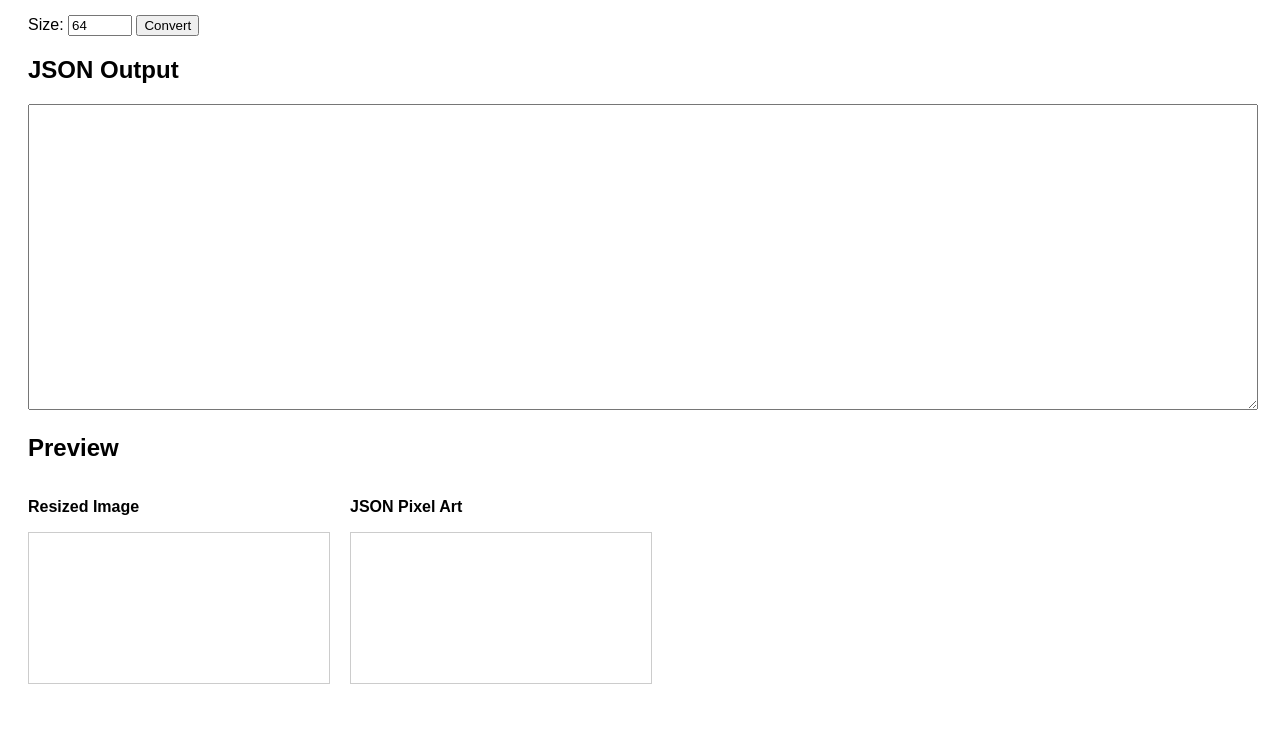
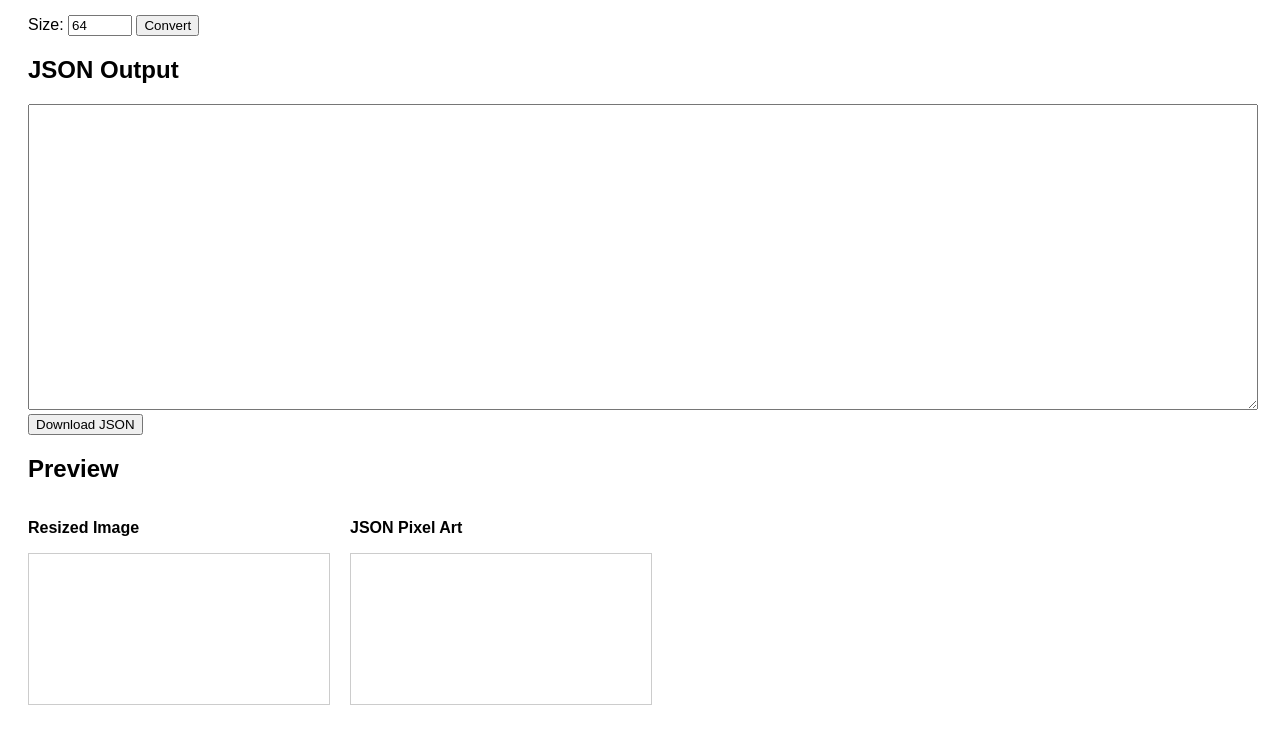
Before and after one commit to hafizxyz/Image-to-json-Pixels, a plain HTML site: page index.html in a window 1280 px wide. Shown: the part 132-869 px from the top of the page. Before the commit the page ends 848 px from the top, so only its background shows below. Drawn offline with Linux system fonts and the light colour scheme.

Commit message:
Update index.html

```diff
--- a/index.html
+++ b/index.html
@@ -18,7 +18,8 @@
   <button onclick="convertImage()">Convert</button>
 
   <h2>JSON Output</h2>
-  <textarea id="output" readonly></textarea>
+  <textarea id="output" readonly></textarea><br>
+  <button onclick="downloadJSON()">Download JSON</button>
 
   <h2>Preview</h2>
   <div class="preview-container">
@@ -94,6 +95,24 @@
       };
       reader.readAsDataURL(fileInput.files[0]);
     }
+
+    function downloadJSON() {
+      const output = document.getElementById("output").value;
+      if (!output) {
+        alert("No JSON data to download!");
+        return;
+      }
+
+      const blob = new Blob([output], { type: "application/json" });
+      const url = URL.createObjectURL(blob);
+      const a = document.createElement("a");
+      a.href = url;
+      a.download = "pixels.json"; // You can change to "pixels.html" if preferred
+      document.body.appendChild(a);
+      a.click();
+      document.body.removeChild(a);
+      URL.revokeObjectURL(url);
+    }
   </script>
 </body>
 </html>
```
